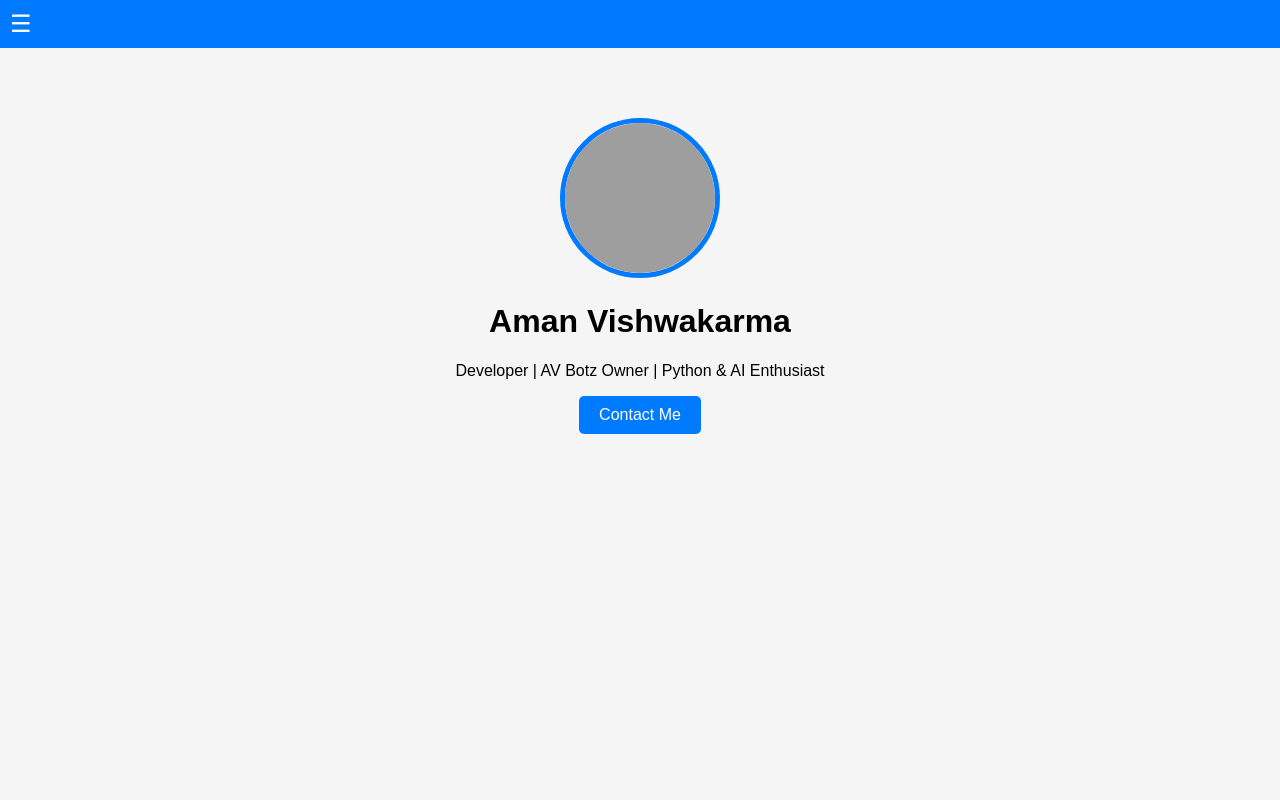
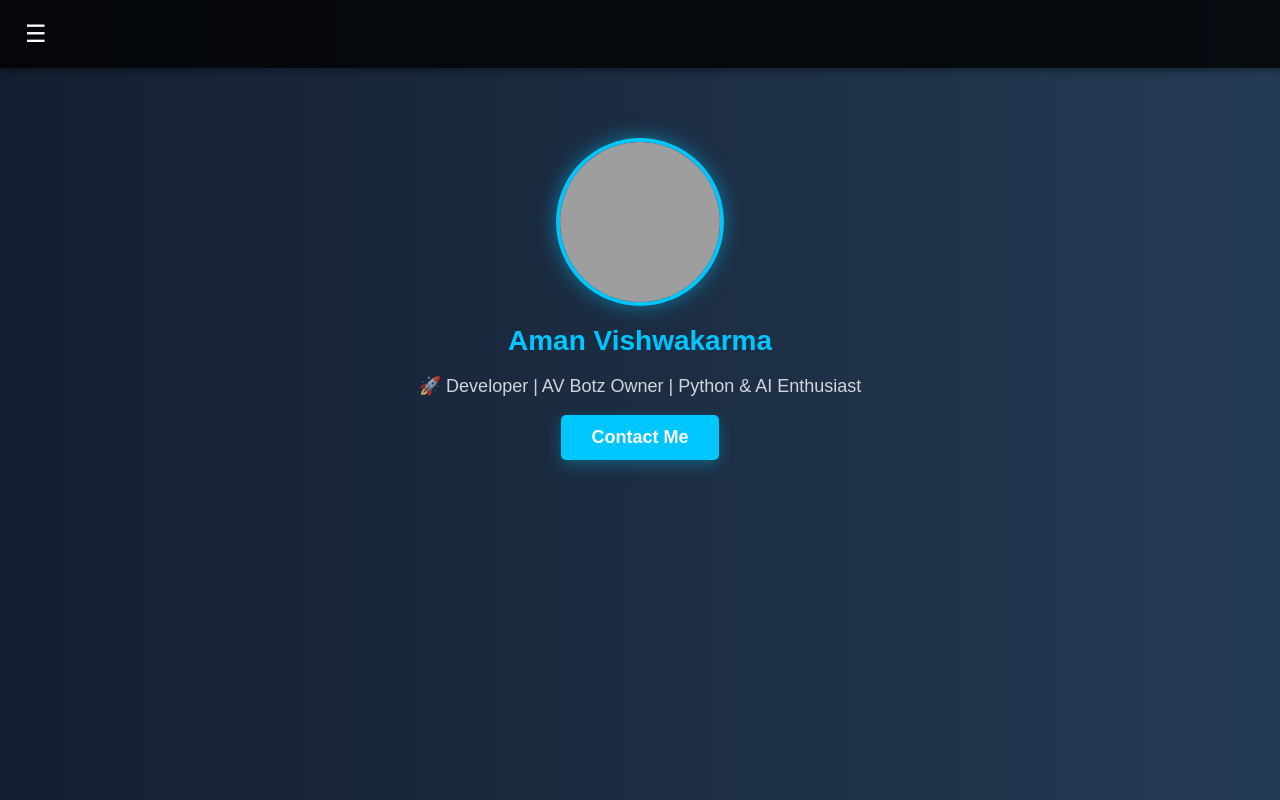
Before and after one commit to ranju999/new, a plain HTML site: page index.html in a window 1280 px wide. Drawn offline with Linux system fonts and the light colour scheme; grey boxes are pictures that could not be loaded.

Commit message:
Update index.html

```diff
--- a/index.html
+++ b/index.html
@@ -4,7 +4,115 @@
     <meta charset="UTF-8">
     <meta name="viewport" content="width=device-width, initial-scale=1.0">
     <title>Aman Vishwakarma - Profile</title>
-    <link rel="stylesheet" href="https://ranju999.github.io/new/styles.css">
+    <style>
+        /* General Styles */
+        body {
+            font-family: 'Poppins', sans-serif;
+            text-align: center;
+            background: linear-gradient(to right, #141E30, #243B55);
+            color: white;
+            margin: 0;
+        }
+
+        /* Navigation Bar */
+        .nav {
+            background: rgba(0, 0, 0, 0.8);
+            padding: 15px;
+            display: flex;
+            justify-content: space-between;
+            align-items: center;
+            position: relative;
+            box-shadow: 0 4px 6px rgba(0, 0, 0, 0.3);
+        }
+
+        .menu-icon {
+            cursor: pointer;
+            font-size: 24px;
+            padding: 5px 10px;
+            transition: 0.3s;
+        }
+
+        .menu-icon:hover {
+            color: #00c6ff;
+        }
+
+        .menu-links {
+            display: none;
+            position: absolute;
+            background: rgba(0, 0, 0, 0.9);
+            top: 60px;
+            right: 10px;
+            width: 200px;
+            border-radius: 5px;
+            text-align: left;
+            padding: 10px;
+            box-shadow: 0 0 10px rgba(255, 255, 255, 0.2);
+        }
+
+        .menu-links a {
+            display: block;
+            padding: 10px;
+            text-decoration: none;
+            color: white;
+            font-size: 18px;
+            transition: 0.3s;
+        }
+
+        .menu-links a:hover {
+            background: #00c6ff;
+            border-radius: 3px;
+        }
+
+        .menu-links.show {
+            display: block;
+        }
+
+        /* Profile Section */
+        .container {
+            margin-top: 50px;
+            padding: 20px;
+        }
+
+        .profile-pic img {
+            width: 160px;
+            height: 160px;
+            border-radius: 50%;
+            border: 4px solid #00c6ff;
+            box-shadow: 0 0 20px rgba(0, 198, 255, 0.5);
+        }
+
+        h1 {
+            margin: 15px 0;
+            font-size: 28px;
+            color: #00c6ff;
+        }
+
+        p {
+            font-size: 18px;
+            opacity: 0.8;
+        }
+
+        /* Contact Button */
+        .contact-btn {
+            background: #00c6ff;
+            color: white;
+            padding: 12px 30px;
+            border: none;
+            border-radius: 5px;
+            cursor: pointer;
+            font-size: 18px;
+            font-weight: bold;
+            transition: 0.3s;
+            box-shadow: 0 5px 15px rgba(0, 198, 255, 0.3);
+        }
+
+        .contact-btn:hover {
+            background: #009acd;
+            transform: translateY(-2px);
+            box-shadow: 0 8px 20px rgba(0, 198, 255, 0.5);
+        }
+
+    </style>
 </head>
 <body>
 
@@ -18,15 +126,17 @@
         </div>
     </div>
 
+    <!-- Profile Section -->
     <div class="container">
         <div class="profile-pic">
             <img src="https://envs.sh/d8J.jpg" alt="Profile Picture">
         </div>
         <h1>Aman Vishwakarma</h1>
-        <p>Developer | AV Botz Owner | Python & AI Enthusiast</p>
+        <p>🚀 Developer | AV Botz Owner | Python & AI Enthusiast</p>
         <button class="contact-btn">Contact Me</button>
     </div>
 
+    <!-- JavaScript -->
     <script>
         function toggleMenu() {
             var menu = document.getElementById("menu");
@@ -35,4 +145,4 @@
     </script>
 
 </body>
-</html>
+    </html>
```
